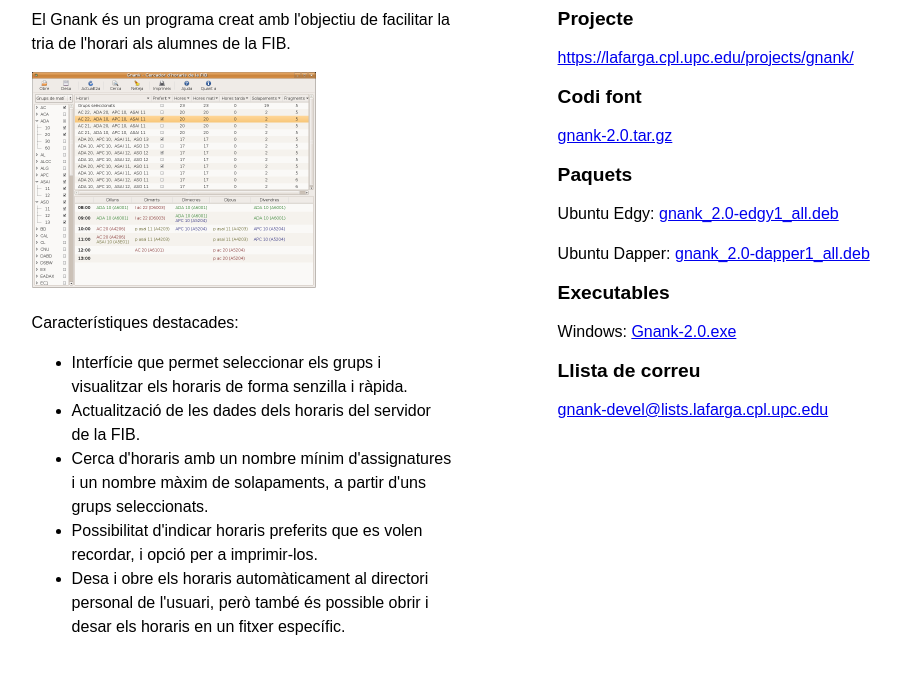
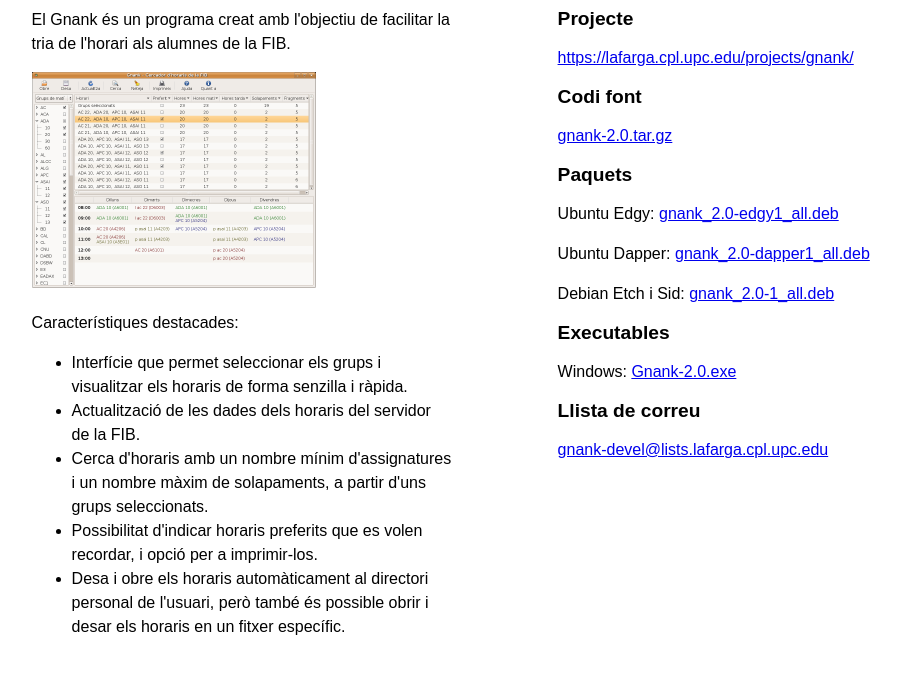
Before and after one commit to gnank/gnank, a plain HTML site: page web/index.html in a window 1280 px wide. Shown: the part 126-800 px from the top of the page, without its empty margins (135-1036 px from the left). Drawn offline with Linux system fonts and the light colour scheme.

Commit message:
Afegit l'enllaç al paquet Debian.

```diff
--- a/web/index.html
+++ b/web/index.html
@@ -67,6 +67,10 @@ gnank_2.0-edgy1_all.deb</a></p>
 <a href="https://lafarga.cpl.upc.edu/frs/download.php/103/gnank_2.0-dapper1_all.deb">
 gnank_2.0-dapper1_all.deb</a></p>
 
+<p>Debian Etch i Sid:
+<a href="http://debian.ettin.org/fib/pool/main/g/gnank/gnank_2.0-1_all.deb">
+gnank_2.0-1_all.deb</a></p>
+
 <h2>Executables</h2>
 
 <p>Windows:
```
